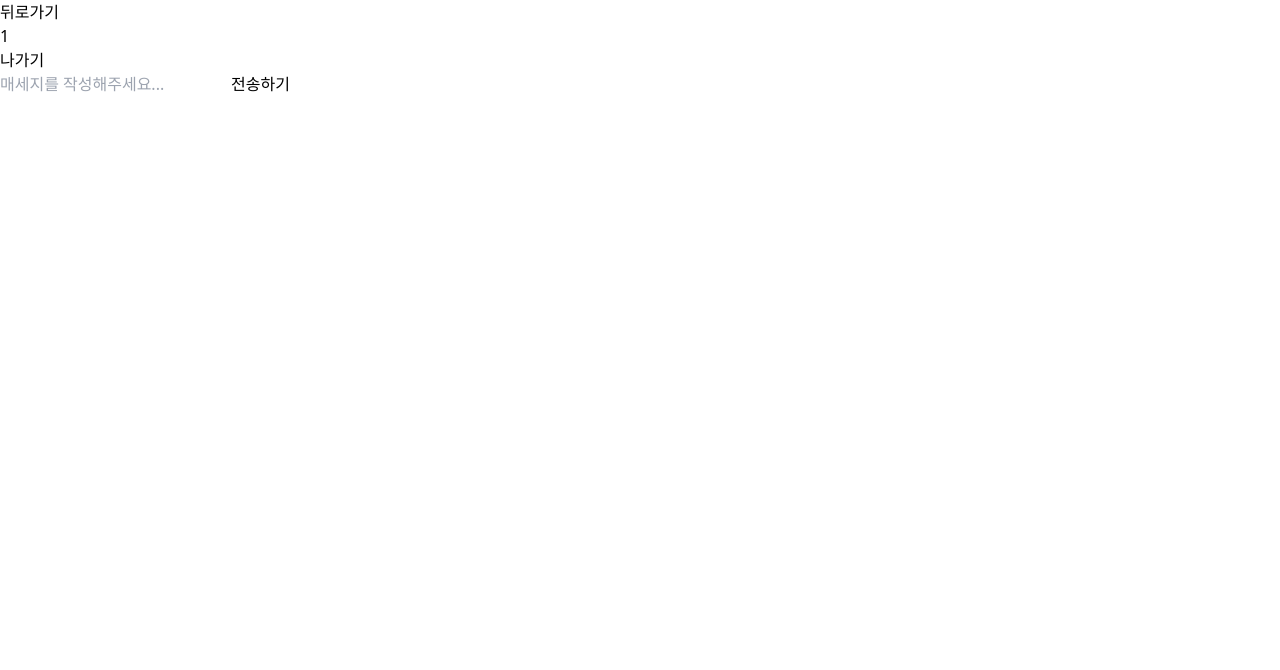
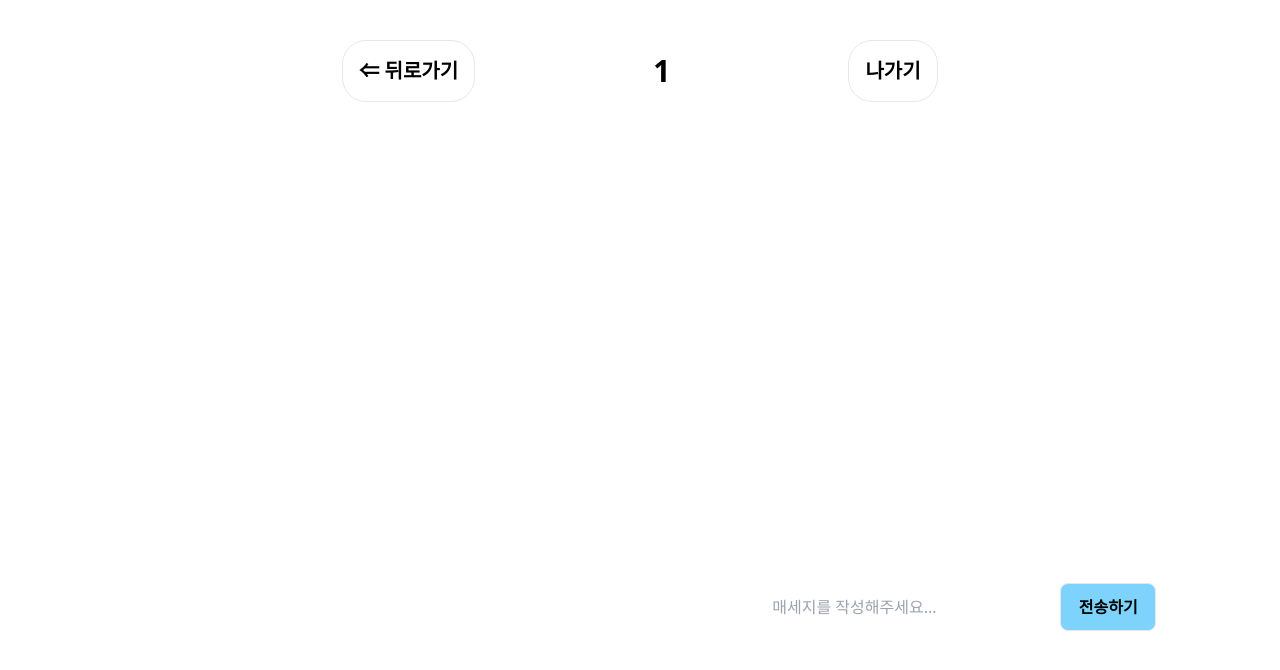
Before and after one commit to JongsuLee/RTCchat, a React app: page /entered_room/1 in a window 1280 px wide. Both pictures are taken after a click on the button "MediaSetRoom". Shown: the top 670 px of the page. Built offline with nearby package versions, Linux system fonts and the light colour scheme; no server answers.

Commit message:
15: styled EnteredRoom.tsx

```diff
--- a/src/components/Room/FaceConnection.tsx
+++ b/src/components/Room/FaceConnection.tsx
@@ -212,8 +212,8 @@ const FaceConnection: React.FC<Props> = ({
   }, [clients]);
 
   return (
-    <>
-      <div className="faces">
+    <div className="faceconnection-frame h-full flex flex-col items-center justify-around">
+      <div className="faces flex flex-wrap">
         {myStream && (
           <MyFace
             width={400}
@@ -233,18 +233,43 @@ const FaceConnection: React.FC<Props> = ({
             />
           ))}
       </div>
-      <div className="select-options">
-        <select id="cameras" onChange={handleSelectCamera} />
-        <select id="speakers" onChange={handleSelectSpeaker} />
-        <select id="mics" onChange={handleSelectMic} />
+      <div className="select-media-set flex items-center justify-around">
+        <div className="select-options h-24 flex flex-col justify-around mr-8">
+          <div className="w-96 flex justify-between">
+            <div className="font-bold">Camera</div>
+            <select
+              className="w-72"
+              id="cameras"
+              onChange={handleSelectCamera}
+            />
+          </div>
+          <div className="w-96 flex justify-between">
+            <div className="font-bold">Speaker</div>
+            <select
+              className="w-72"
+              id="speakers"
+              onChange={handleSelectSpeaker}
+            />
+          </div>
+          <div className="w-96 flex justify-between">
+            <div className="font-bold">Mic</div>
+            <select className="w-72" id="mics" onChange={handleSelectMic} />
+          </div>
+        </div>
+        <div className="control-tracks">
+          <button
+            className="border rounded-2xl font-bold text-lg p-3 mr-4"
+            onClick={handleMuteBtn}>
+            {muted ? "UnMute" : "Mute"}
+          </button>
+          <button
+            className="border rounded-2xl font-bold text-lg p-3"
+            onClick={handleCameraBtn}>
+            {cameraState ? "CameraOFF" : "CameraON"}
+          </button>
+        </div>
       </div>
-      <div className="control-tracks">
-        <button onClick={handleMuteBtn}>{muted ? "UnMute" : "Mute"}</button>
-        <button onClick={handleCameraBtn}>
-          {cameraState ? "CameraOFF" : "CameraON"}
-        </button>
-      </div>
-    </>
+    </div>
   );
 };
 
--- a/src/components/Room/Message.tsx
+++ b/src/components/Room/Message.tsx
@@ -8,9 +8,15 @@ interface Props {
 
 const Message: React.FC<Props> = ({ type, message, nickName }) => {
   return type === "my" ? (
-    <div className="my-message">{`나: ${message}`}</div>
+    <div className="my-message w-60 ml-20 break-words border rounded-xl p-2 my-2">
+      <strong>나: </strong>
+      {message}
+    </div>
   ) : (
-    <div className="peer-message">{`${nickName}: ${message}`}</div>
+    <div className="peer-message w-60 break-words border rounded-xl p-2 my-2">
+      <strong>{`${nickName}: `}</strong>
+      {message}
+    </div>
   );
 };
 
--- a/src/components/Room/MessageForm.tsx
+++ b/src/components/Room/MessageForm.tsx
@@ -50,14 +50,21 @@ const MessageForm: React.FC<Props> = ({
     if (input) input.value = "";
   };
   return (
-    <form className="message-form" onSubmit={handleSubmit(onSubmitHandler)}>
+    <form
+      className="message-form w-96 h-32 flex justify-between items-center"
+      onSubmit={handleSubmit(onSubmitHandler)}>
       <input
+        className="w-2/3 h-2/3"
         type="text"
         placeholder="매세지를 작성해주세요..."
         {...register("message")}
         required
       />
-      <button type="submit">전송하기</button>
+      <button
+        className="w-24 h-12 font-bold border rounded-lg p-2 bg-sky-300 hover:bg-sky-600 hover:text-white"
+        type="submit">
+        전송하기
+      </button>
     </form>
   );
 };
--- a/src/components/Room/Messages.tsx
+++ b/src/components/Room/Messages.tsx
@@ -5,7 +5,11 @@ interface Props {
 }
 
 const Messages: React.FC<Props> = ({ messages }) => {
-  return <div className="messages">{messages}</div>;
+  return (
+    <div className="messages w-96 h-4/5 overflow-y-scroll px-4 mb-10">
+      {messages}
+    </div>
+  );
 };
 
 export default Messages;
--- a/src/pages/EnteredRoom.tsx
+++ b/src/pages/EnteredRoom.tsx
@@ -97,14 +97,22 @@ const EnteredRoom: React.FC<Props> = ({ socket }) => {
   return (
     <>
       {readyToMedia ? (
-        <>
-          <div className="header">
-            <button onClick={handleGoBack}>뒤로가기</button>
-            <div>{roomName}</div>
-            <button onClick={handleLeave}>나가기</button>
+        <div className="frame w-full h-screen flex flex-col items-center">
+          <div className="header flex w-2/3 p-10 justify-around items-center">
+            <button
+              className="font-bold text-xl border rounded-3xl p-4"
+              onClick={handleGoBack}>
+              &#8656; 뒤로가기
+            </button>
+            <div className="font-bold text-3xl">{roomName}</div>
+            <button
+              className="font-bold text-xl border rounded-3xl p-4"
+              onClick={handleLeave}>
+              나가기
+            </button>
           </div>
-          <div className="messanger">
-            <div className="face-talk">
+          <div className="messanger w-4/5 h-3/5 flex justify-around mt-10">
+            <div className="face-talk w-3/5">
               {socket && roomName && host && (
                 <FaceConnection
                   socket={socket}
@@ -126,7 +134,7 @@ const EnteredRoom: React.FC<Props> = ({ socket }) => {
                 />
               )}
             </div>
-            <div className="message-talk">
+            <div className="message-talk w-1/3 flex flex-col justify-start items-center">
               <Messages messages={messages} />
               {roomName && (
                 <MessageForm
@@ -141,7 +149,7 @@ const EnteredRoom: React.FC<Props> = ({ socket }) => {
               )}
             </div>
           </div>
-        </>
+        </div>
       ) : (
         <MediaSetRoom
           socket={socket}
```
